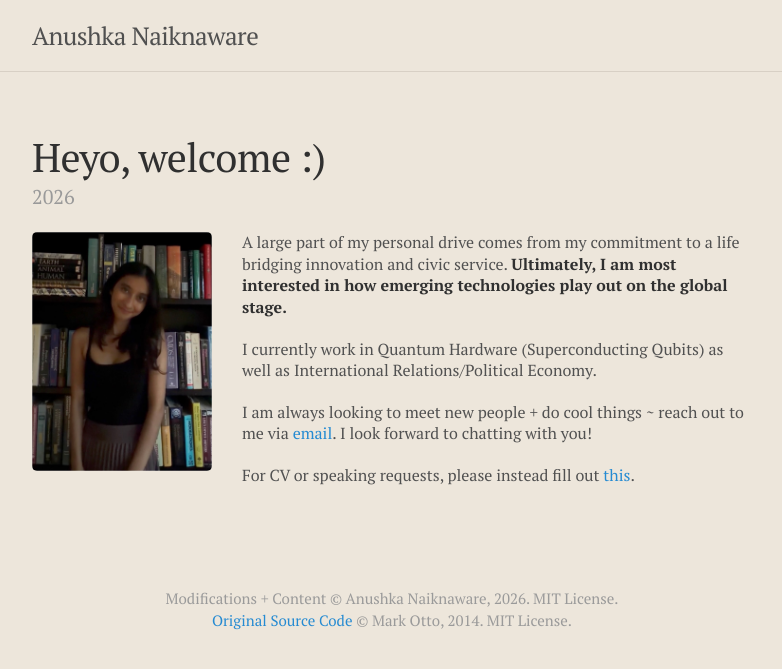
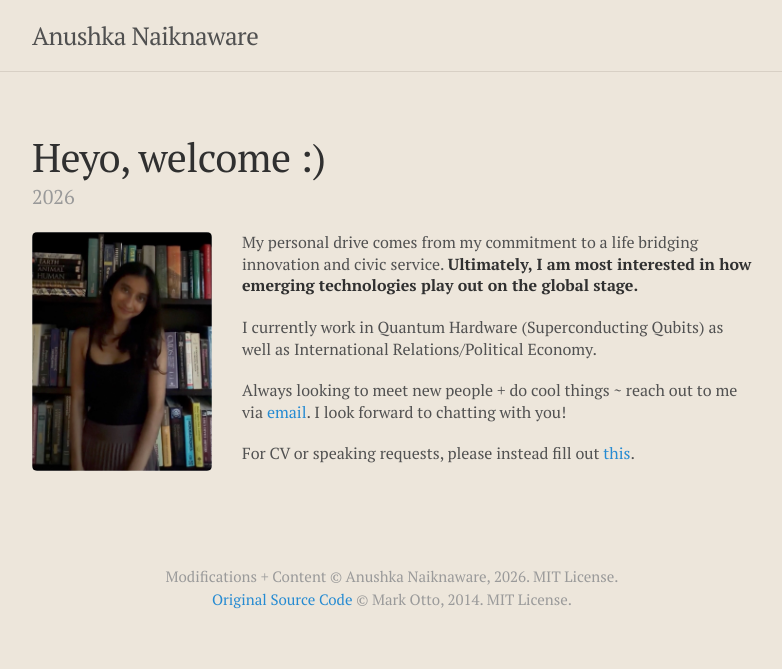
Before and after one commit to anushkanaiknaware/anushkanaiknaware.github.io, a Jekyll site: the page built from _posts/2026-08-20-home.md, in a window 1280 px wide. Shown: the top 669 px of the page, without its empty margins (248-1030 px from the left). Built offline with Jekyll 4.4.1, drawn with Linux system fonts in a browser that asks for light colours.

Commit message:
small edits

```diff
--- a/_posts/2026-08-20-home.md
+++ b/_posts/2026-08-20-home.md
@@ -8,11 +8,11 @@
 
 <div class="home-text" markdown="1">
 
-A large part of my personal drive comes from my commitment to a life bridging innovation and civic service. **Ultimately, I am most interested in how emerging technologies play out on the global stage.**
+My personal drive comes from my commitment to a life bridging innovation and civic service. **Ultimately, I am most interested in how emerging technologies play out on the global stage.**
 
 I currently work in Quantum Hardware (Superconducting Qubits) as well as International Relations/Political Economy.
 
-I am always looking to meet new people + do cool things ~ reach out to me via <a href="mailto:{{ site.author.email }}">email</a>. I look forward to chatting with you!
+Always looking to meet new people + do cool things ~ reach out to me via <a href="mailto:{{ site.author.email }}">email</a>. I look forward to chatting with you!
 
  For CV or speaking requests, please instead fill out <a href="https://airtable.com/appyP7cJh6WmiJjuA/pagsIdhWwfHoUZk0A/form">this</a>.
 
```
